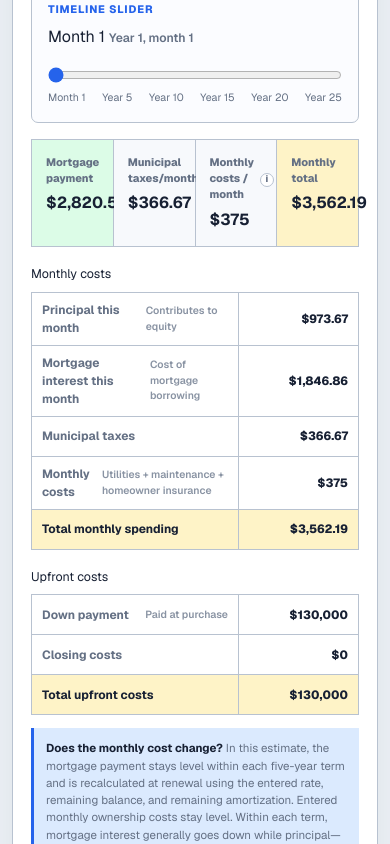
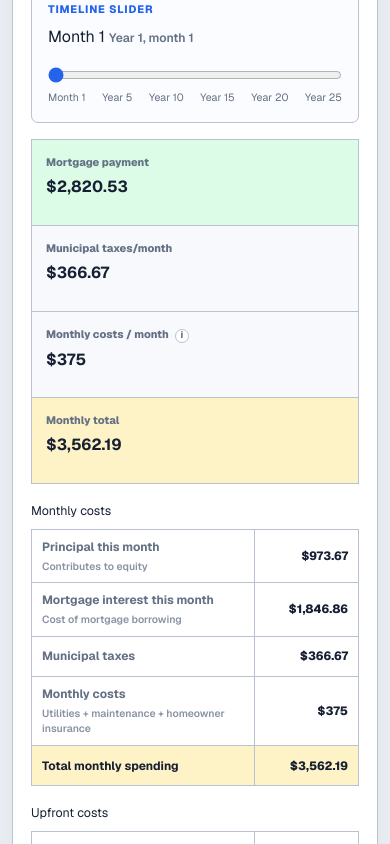
Before and after one commit to gerritsa/homevsbuy, a Next.js app: page / in a window 390 px wide. Shown: the part 1920-2764 px from the top of the page. Built offline with nearby package versions, Linux system fonts and the light colour scheme.

Commit message:
Improve mobile responsive layout

```diff
--- a/app/globals.css
+++ b/app/globals.css
@@ -342,6 +342,8 @@ footer {
   display: flex;
   align-items: center;
   gap: 6px;
+  min-width: 0;
+  flex-wrap: wrap;
 }
 
 .info-dot {
@@ -396,6 +398,7 @@ footer {
   display: block;
   margin-top: 5px;
   font-size: 1rem;
+  overflow-wrap: anywhere;
 }
 
 .input-note {
@@ -501,6 +504,7 @@ footer {
 }
 
 .monthly-card {
+  min-width: 0;
   min-height: 86px;
   padding: 14px;
   border-right: 1px solid var(--line-strong);
@@ -1268,6 +1272,8 @@ footer {
 
 .table-wrap {
   overflow-x: auto;
+  max-width: 100%;
+  -webkit-overflow-scrolling: touch;
   border: 1px solid var(--line-strong);
 }
 
@@ -1432,6 +1438,10 @@ footer {
   }
 
   .selected-grid {
+    grid-template-columns: repeat(2, minmax(0, 1fr));
+  }
+
+  .monthly-grid.four-up {
     grid-template-columns: repeat(2, minmax(0, 1fr));
   }
 
@@ -1477,6 +1487,7 @@ footer {
 
   .field-grid,
   .monthly-grid,
+  .monthly-grid.four-up,
   .selected-grid,
   .mortgage-status-grid,
   .payment-split-cards,
@@ -1499,6 +1510,17 @@ footer {
     grid-template-columns: minmax(120px, 1.1fr) minmax(82px, 0.95fr) minmax(82px, 0.95fr);
   }
 
+  .detail-row {
+    grid-template-columns: minmax(0, 1fr) minmax(104px, auto);
+  }
+
+  .detail-row > span {
+    align-items: flex-start;
+    flex-direction: column;
+    justify-content: center;
+    gap: 3px;
+  }
+
   .slider-heading,
   .schedule-heading,
   .graph-heading,
```
Also changed, not shown: 1 other file (tests, documents, lock files or other folders).
